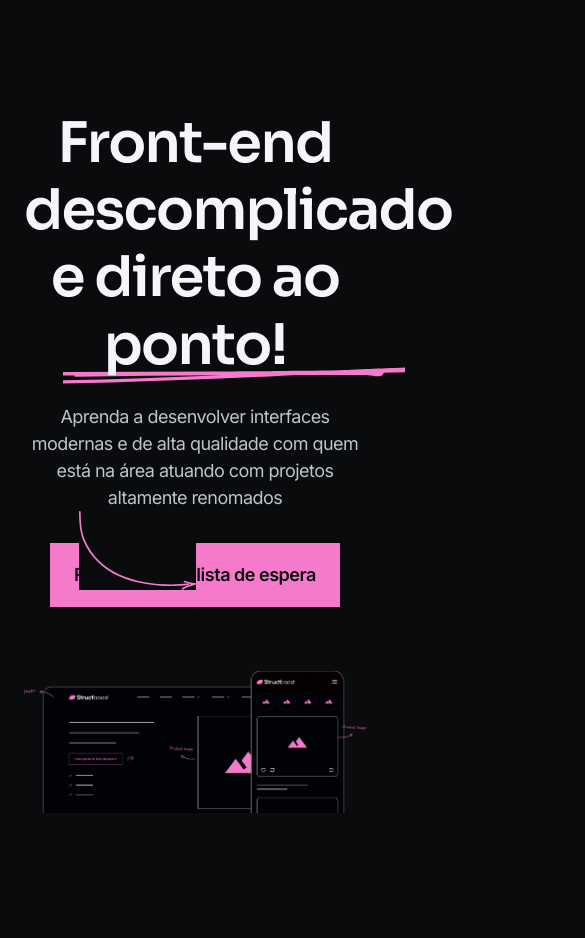
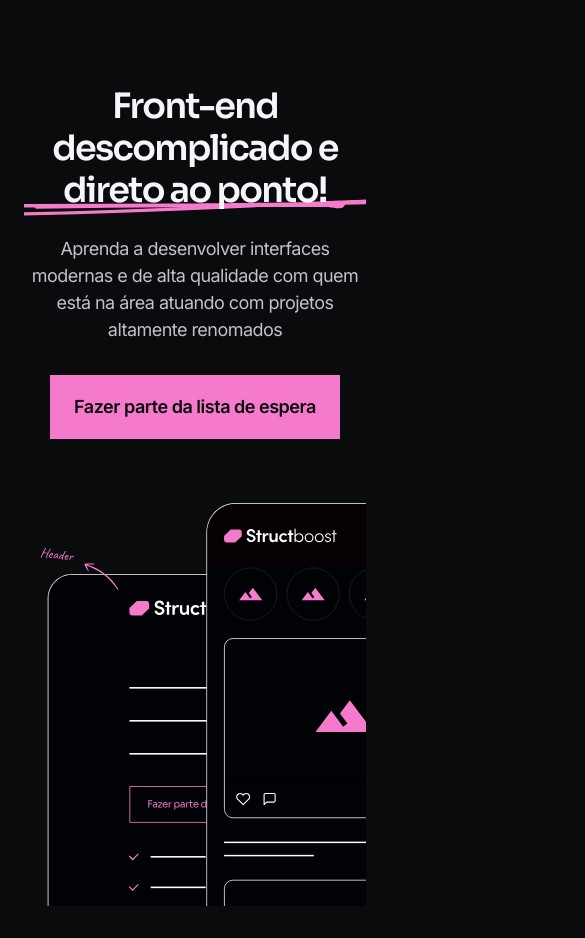
Before and after one commit to kaynanlDev/Structboost, a plain HTML site: page index.html in a window 390 px wide. Shown: the part 91-1029 px from the top of the page, 585 px wide, since content can reach past the window. Drawn offline with Linux system fonts and the light colour scheme.

Commit message:
responsividade da seção hero

```diff
--- a/css/main.css
+++ b/css/main.css
@@ -283,10 +283,14 @@ header nav ul li a:hover{
     width: 11.7rem;
     left: 5.5rem;
     bottom: 1.7rem;
+}
+
+.ilustra{
     z-index: 1;
 }
-
-
+.ilustra-mobile{
+    display: none;
+}
 
 /* DIGITAL */
 
@@ -312,6 +316,7 @@ header nav ul li a:hover{
 
 .s-art{
     padding: 12.8rem;
+    display: none;
 }
 
 .art-text{
@@ -378,8 +383,11 @@ header nav ul li a:hover{
     background-color: var(--pink-1);
 }
 
+/* FOOTER */
+
 footer{
     padding: 4.8rem 0;
+    display: none;
 }
 
 footer .main{
@@ -441,12 +449,32 @@ footer .main{
     color: var(--gray-6);
 }
 
-
+@media(max-width: 800px){
+    .s-hero .text h1{
+        font-size: 5rem;
+    }
+}
 @media(max-width: 768px){
     header .btn-mobile{
         display: block;
     }
     header nav{
+        display: none;
+    }
+    .s-hero{
+        padding-top: 8.8rem;
+    }
+    .s-hero .text h1{
+        text-align: center;
+        font-size: 4rem;
+    }
+    .s-hero .text h1::before{
+        width: 100%;
+        left: 0;
+        bottom: -5px;
+        background-size: cover;
+    }
+    .s-hero .text img{
         display: none;
     }
 }
@@ -455,4 +483,16 @@ footer .main{
     header .logo{
         max-width: 16rem;
     }
+    .ilustra{
+        display: none;
+    }
+    .ilustra-mobile{
+        display: block;
+        width: 100%;
+        z-index: 1;
+    }
+    .s-hero .text h1{
+        text-align: center;
+        font-size: 3.5rem;
+    }
 }
--- a/index.html
+++ b/index.html
@@ -37,6 +37,7 @@
                 <img  src="imgs/arrow-direction-button.svg" alt="arrow-direction-button">
             </div>
             <img class="ilustra" src="imgs/ilustra-hero.png" alt="ilustra-hero">
+            <img class="ilustra-mobile" src="imgs/ilustra-mobile.svg" alt="ilustra-mobile">
         </div>
     </section>
     <section class="s-digital">
```
